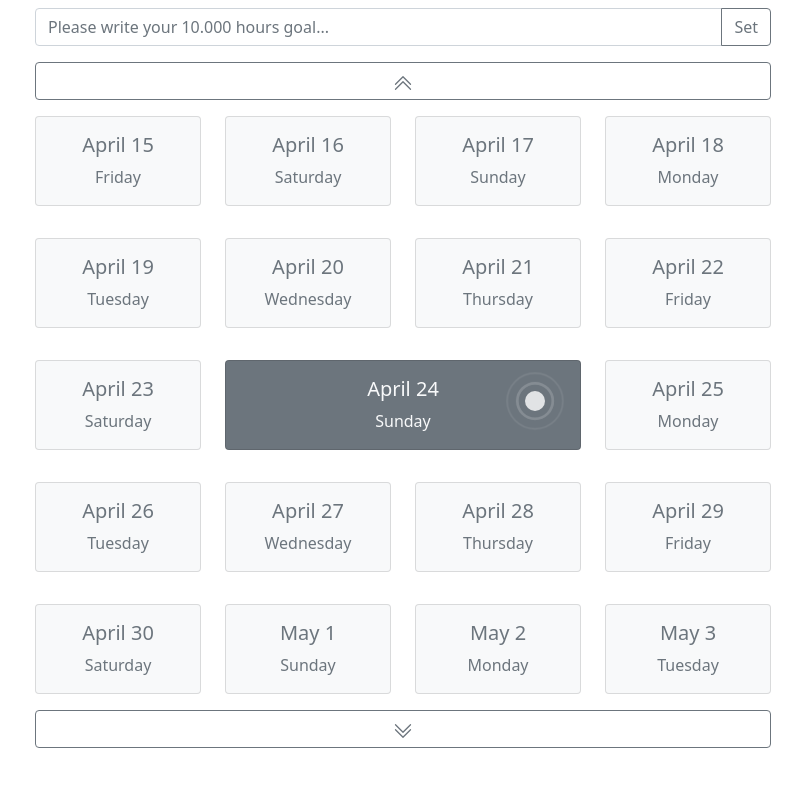
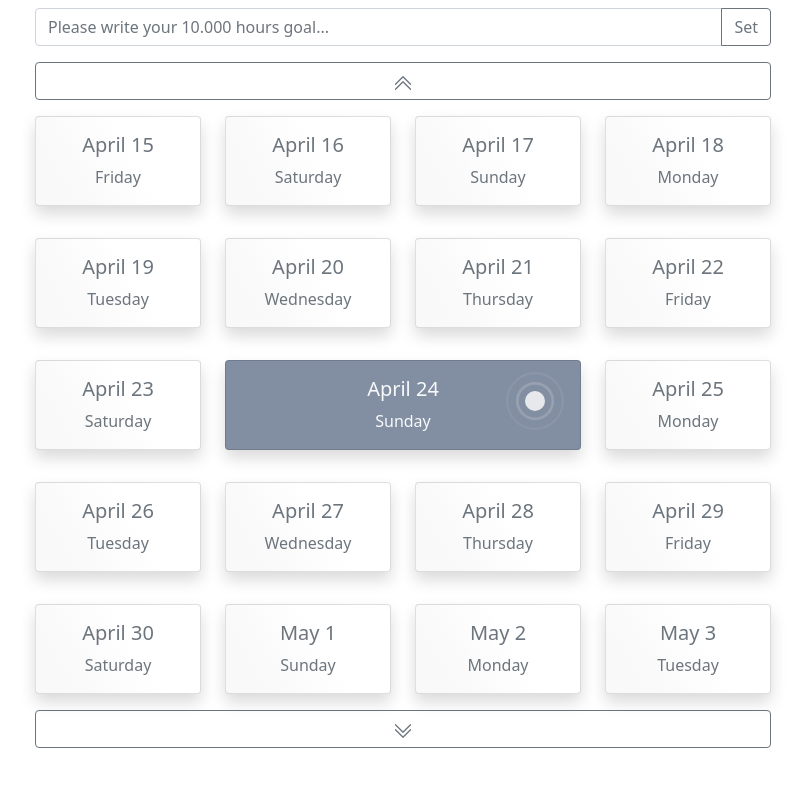
Before and after one commit to ktmrlky/ten-thousand, a React (Create React App) app: page / in a window 1280 px wide. Shown: the top 786 px of the page, without its empty margins (237-1042 px from the left). Built offline with nearby package versions, Linux system fonts and the light colour scheme.

Commit message:
css color changed

```diff
--- a/src/App.css
+++ b/src/App.css
@@ -82,3 +82,18 @@
   right: 1rem !important;
   max-width: 500px !important;
 }
+
+.bg-success {
+  background-color: #bbe292 !important;
+  background-image: linear-gradient(50deg, #bbe292 0%, #40b2a7 90%) !important;
+}
+
+.bg-light {
+  background-color: #f7efef !important;
+  background-image: linear-gradient(60deg, #f9f9f9 20%, #ffffff 60%) !important;
+}
+
+.bg-secondary {
+  background-color: #828ea2 !important;
+  background-image: linear-gradient(60deg, #828ea2 50%, #828ea2 99%) !important;
+}
--- a/src/components/CardComponentForTen.js
+++ b/src/components/CardComponentForTen.js
@@ -30,11 +30,17 @@ const CardComponentForTen = ({ day, modalControl }) => {
     }
   }, [input, dateRight]);
 
+  const successStyle = {
+    backgroundColor: "#deebdd",
+    backgroundImage: "linear-gradient(315deg, #deebdd 0%, #bbdbbe 74%)",
+  };
+
   return (
     <div onClick={() => modalControl(date)} style={{ cursor: "pointer" }}>
       <Card
         bg={controlPoint2 ? "success" : controlPoint ? "secondary" : "light"}
         text={controlPoint2 ? "light" : controlPoint ? "light" : "secondary"}
+        className="shadow"
       >
         <Card.Body className="m-auto">
           <Card.Title className="text-center">
```
